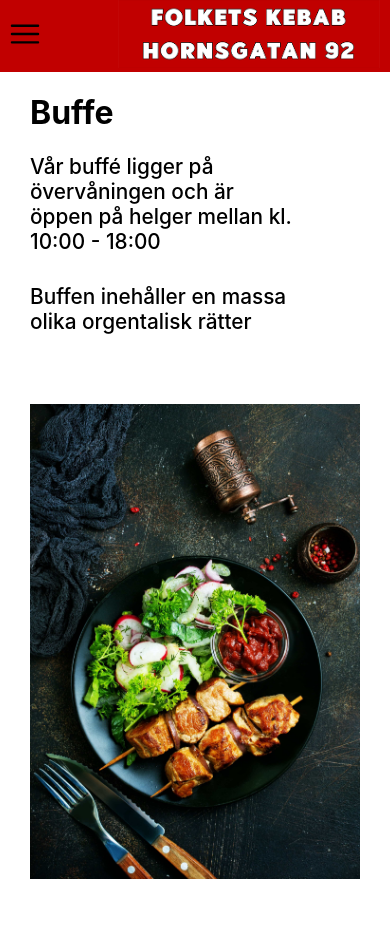
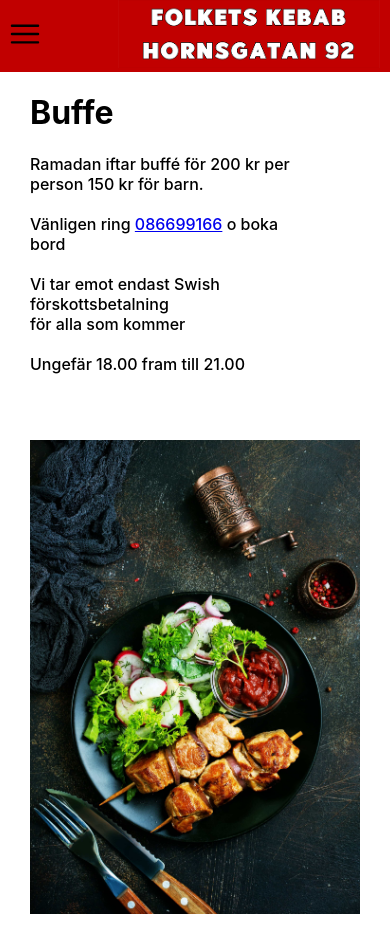
Before and after one commit to Isaak-Marcel/Folkets-Kebab-Restaurant-Website-in-Stockholm, a React (Create React App) app: page /buffe in a window 390 px wide. Shown: the top 952 px of the page. Before the commit the page ends 929 px from the top, so only its background shows below. Built offline with nearby package versions, Linux system fonts and the light colour scheme.

Commit message:
updateded buffe

```diff
--- a/src/pages/Buffe.js
+++ b/src/pages/Buffe.js
@@ -9,27 +9,39 @@ import { Helmet } from 'react-helmet-async';
 function Buffe() {
   return (
     <div className='buffeCont button-aboutUs-cont'>
-        <Helmet>
-          <title>Buffe</title>
-          <meta name="description" content="På vår buffe på övervåning hittar du en mängd olika orientaliska rätter som är tillagade med de finaste och mest utsökta ingredienserna."/>
-          <link rel="canonical" href="/buffe"/>
-        </Helmet>
+      <Helmet>
+        <title>Buffe</title>
+        <meta name="description" content="På vår buffe på övervåning hittar du en mängd olika orientaliska rätter som är tillagade med de finaste och mest utsökta ingredienserna." />
+        <link rel="canonical" href="/buffe" />
+      </Helmet>
       <h1>Buffe</h1>
       <div className='BuffeandImagePCont'>
-        <div style={{display: 'flex', flexDirection: 'column', justifyContent: 'space-between' }} className='buffecontppppp'>
+        <div style={{ display: 'flex', flexDirection: 'column', justifyContent: 'space-between' }} className='buffecontppppp'>
           <div className='buffepDiv'>
-          <p style={{marginBottom: '30px'}}>Vår buffé ligger på övervåningen och är öppen på helger mellan kl. 10:00 - 18:00</p>
-          <p>Buffen inehåller en massa olika orgentalisk rätter</p>
+            {/*   <p style={{ marginBottom: '30px' }}>Vår buffé ligger på övervåningen och är öppen på helger mellan kl. 10:00 - 18:00</p>
+            <p>Buffen inehåller en massa olika orgentalisk rätter</p> */}
+            <p>
+              Ramadan iftar buffé för 200 kr per person 150 kr för barn.
+              <br />
+              <br />
+              Vänligen ring <a href='tel:086699166'>086699166</a> o boka bord
+              <br />
+              <br />
+              Vi tar emot endast Swish förskottsbetalning för alla som kommer
+              <br />
+              <br />
+              Ungefär 18.00 fram till 21.00
+            </p>
           </div>
           <img alt='' className='buffeimageBelowP' src={imageBelowP} height={200} />
         </div>
         <div className='buffeContImage2'>
-          <img src={sideImage} alt='' height={500}/>
+          <img src={sideImage} alt='' height={500} />
         </div>
       </div>
 
 
-      <img className='imageBottomStreachFullWidth' src={bottomImage} alt=''  />
+      <img className='imageBottomStreachFullWidth' src={bottomImage} alt='' />
     </div>
   )
 }
--- a/src/styles/Buffe.css
+++ b/src/styles/Buffe.css
@@ -10,7 +10,7 @@
   }
 
   .buffeCont p {
-    font-size: 1.6rem;
+    font-size: 1.4rem;
     font-weight: 550;
     font-family: inter;
     width: 80%;
@@ -56,7 +56,7 @@
 
   @media screen and (max-width: 1255px) {
     .buffeCont p {
-      font-size: 1.7em;
+      font-size: 1.2em;
     }
      .buffecontppppp {
       height: auto;
@@ -103,6 +103,6 @@
 
   @media screen and (max-width: 517px) {
     .buffeCont p {
-      font-size: 1.3em;
+      font-size: 1.0em;
     }
   }
```
